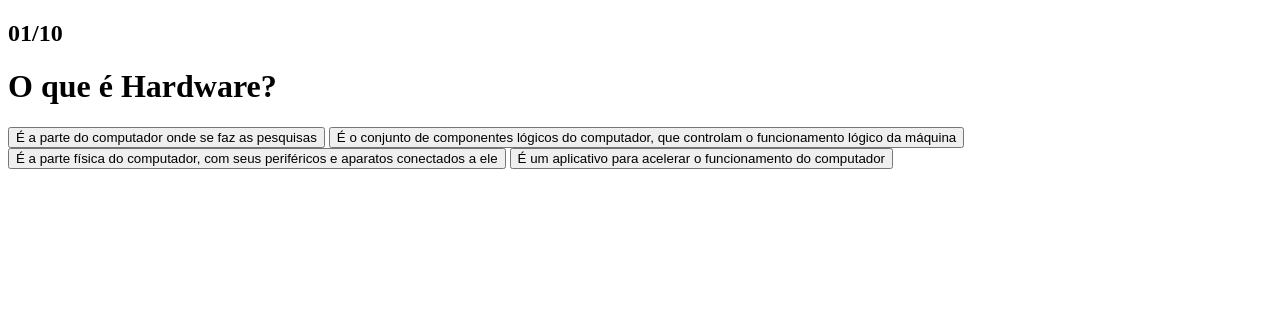
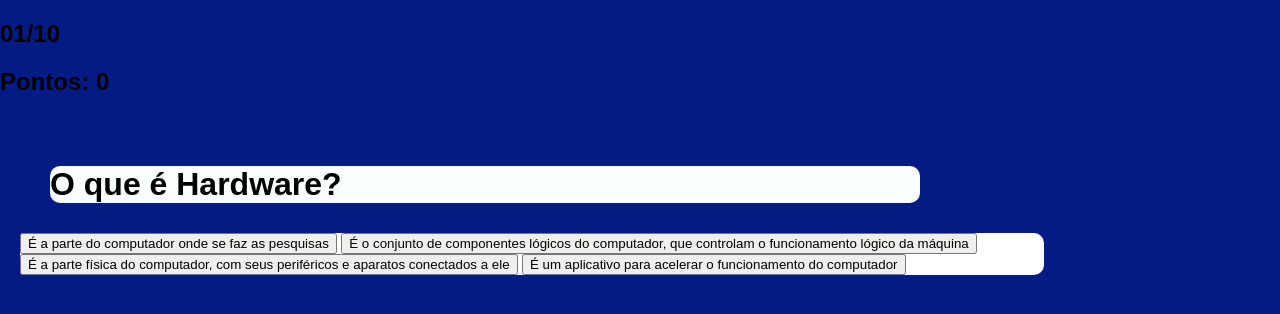
Before and after one commit to ThaysaI15/quiz_web, a plain HTML site: page qst_1.html in a window 1280 px wide. Drawn offline with Linux system fonts and the light colour scheme.

Commit message:
Add files via upload

```diff
--- a/inicio.css
+++ b/inicio.css
@@ -5,11 +5,12 @@ body {
     flex-direction: column;
     align-items: center;
     justify-content: center;
-    height: 100vh;
+    height: 80vh;
     margin: 0;
   }
 
   h1 {
+    margin: 15px;
     margin-bottom: 30px;
     color: #ffffff;
   }
@@ -17,23 +18,27 @@ body {
   .btn-container {
     display: flex;
     gap: 20px;
+    flex-direction: column;
   }
 
   button {
+    margin: 5px;
     padding: 15px 30px;
     font-size: 18px;
-    border: none;
-    border-radius: 8px;
+    border: 10px;
+    border-radius: 20px;
     cursor: pointer;
+    width: 250px;
+    height: 55px;
   }
 
   .facil {
-    background-color: #4CAF50;
-    color: white;
+    background-color: #25c74e;
+    color: rgb(255, 255, 255);
   }
 
   .facil:hover {
-    background-color: #45a049;
+    background-color: #2e2bac;
   }
 
   .dificil {
@@ -42,5 +47,11 @@ body {
   }
 
   .dificil:hover {
-    background-color: #d32f2f;
+    background-color: #2e2bac;
   }
+
+  .mascote {
+    height: 140px;
+    width: auto;
+    align-items: center;
+  }
--- a/java.js
+++ b/java.js
@@ -1,5 +1,5 @@
-function iniciarquiz(dificuldade) {
-if (dificuldade === 'facil') {
-    window.location.href = 'qst_1.html';
+function iniciarquiz() {
+if (dificuldade === "facil") {
+    window.location.href = "qst_1.html";
 }
 }
--- a/qst_1.html
+++ b/qst_1.html
@@ -4,11 +4,12 @@
 <head>
     <meta charset="UTF-8">
     <meta name="viewport" content="width=device-width, initial-scale=1.0">
-    <link rel="stylesheet" href="style.css" />
+    <link rel="stylesheet" href="qsts.css" />
     <title>Pergunta 1 - Fácil</title>
 </head>
 <body>
-    <h2>01/10<h2></h2>
+    <h2>01/10</h2>
+    <h2>Pontos: 0</h2>
     <div class="retangulo">
         <div class="pergunta">
             <h1>O que é Hardware?</h1>
--- /dev/null
+++ b/qsts.css
@@ -0,0 +1,36 @@
+body{
+    font-family: Arial, sans-serif;
+    background: rgb(4, 27, 133);
+    flex-direction: column;
+    align-items: center;
+    justify-content: center;
+    margin: 0;
+}
+.retangulo{
+    border-color: black;
+    border: 10px;
+    border-radius: 10px;
+    align-items: center;
+    background-color: rgb(4, 27, 133);
+    padding: 20px;
+    width: 80%;
+    justify-content: center;
+    height: 500px;
+    justify-content: space-between;
+}
+.pergunta{
+    background-color: rgb(250, 255, 255);
+    border-color: black;
+    border: 10px;
+    border-radius: 10px;
+    margin: 30px;
+    width: 85%;
+    align-items: center;
+}
+
+.opcoes{
+    background-color: #ffffff;
+    border-radius: 10px;
+    color: white;
+    cursor: pointer;
+}
```
Also changed, not shown: index.html (+6 -0 lines), linux.png (added).
